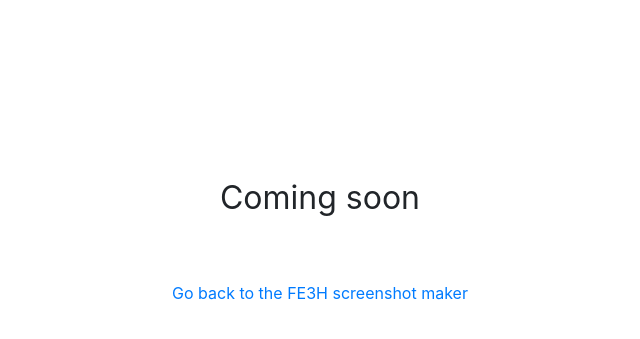
After one commit to sarinaxie/canvas, a Flask app: page / in a window 1280 px wide. The commit adds this page. Shown: the top 339 px of the page, without its empty margins (320-960 px from the left). Run offline with Flask 2, Linux system fonts and the light colour scheme; some libraries are stand-ins or nearby versions.

Commit message:
temporary home

```diff
--- a/templates/about.html
+++ b/templates/about.html
@@ -1,8 +1,4 @@
 {% extends "layout.html" %}
-
-{% block title %}
-{{title}}
-{% endblock %}
 
 {% block other_head %}
 <script src="/static/about.js"></script>
--- a/templates/fe3h.html
+++ b/templates/fe3h.html
@@ -1,8 +1,4 @@
 {% extends "layout.html" %}
-
-{% block title %}
-{{title}}
-{% endblock %}
 
 {% block other_head %}
 <link rel="stylesheet" type="text/css" href="/static/fe3h.css">
--- a/templates/gallery.html
+++ b/templates/gallery.html
@@ -1,8 +1,4 @@
 {% extends "layout.html" %}
-
-{% block title %}
-{{title}}
-{% endblock %}
 
 {% block other_head %}
 <script src="/static/gallery.js"></script>
--- /dev/null
+++ b/templates/home.html
@@ -0,0 +1,39 @@
+<!DOCTYPE html>
+<html>
+<head>
+<title>
+    {% block title %}
+    {{title}}
+    {% endblock %}
+</title>
+
+<link rel="stylesheet" href="https://stackpath.bootstrapcdn.com/bootstrap/4.3.1/css/bootstrap.min.css" integrity="sha384-ggOyR0iXCbMQv3Xipma34MD+dH/1fQ784/j6cY/iJTQUOhcWr7x9JvoRxT2MZw1T" crossorigin="anonymous">
+
+<style>
+#home {
+    position: fixed;
+    top: 30%;
+    left: 50%;
+    transform: translate(-50%, -50%);
+    text-align: center;
+}
+#coming {
+    font-size: 2em;
+}
+#back {
+    padding-top: 20%;
+}
+</style>
+</head>
+
+<body>
+    <div id="home">
+        <div id="coming">
+            Coming soon
+        </div>
+        <div id="back">
+            <a href="/fe3h">Go back to the FE3H screenshot maker</a>
+        </div>
+    </div>
+</body>
+</html>
--- a/templates/layout.html
+++ b/templates/layout.html
@@ -4,6 +4,7 @@
     <meta name="viewport" content="width=device-width, initial-scale=1">
     <title>
     {% block title %}
+    {{title}}
     {% endblock %}
     </title>
 
```
